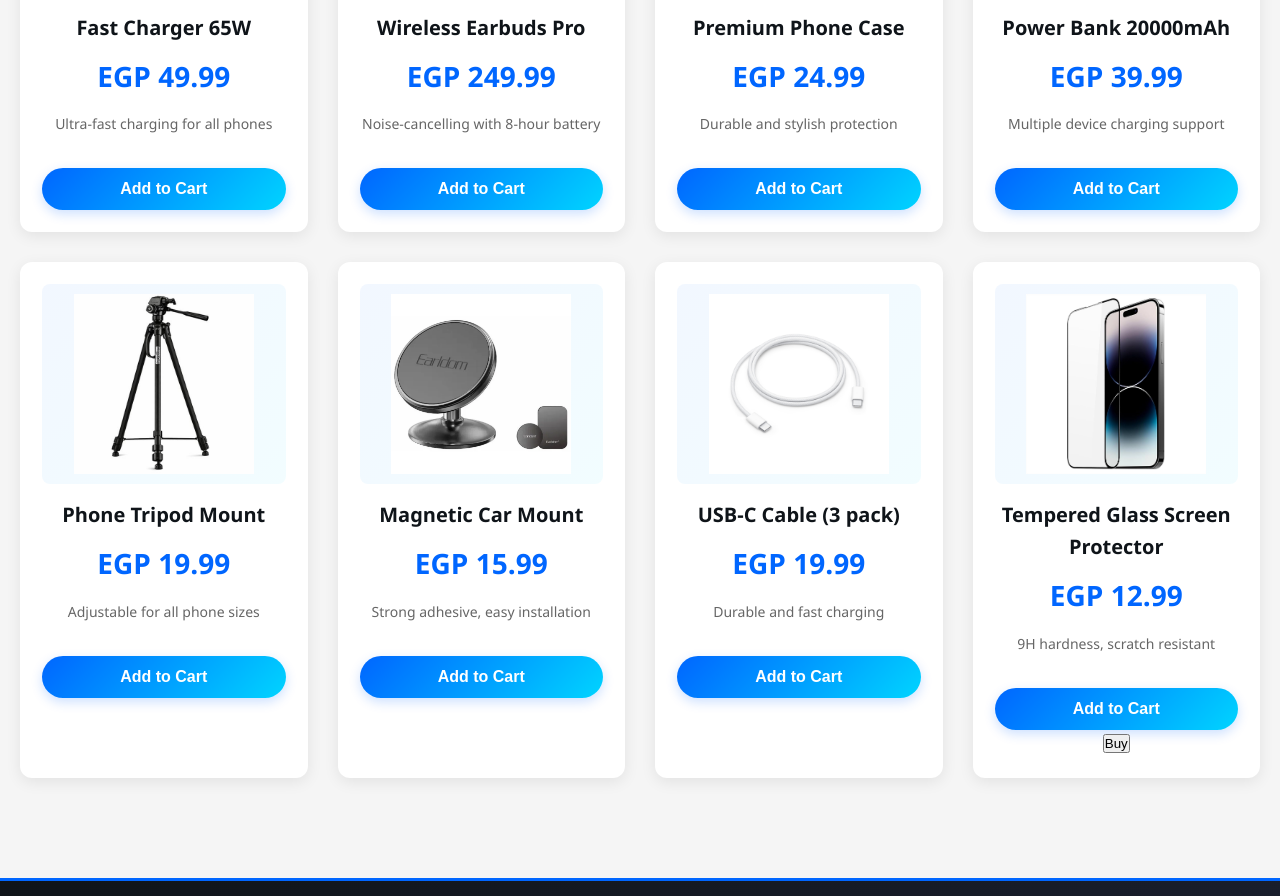
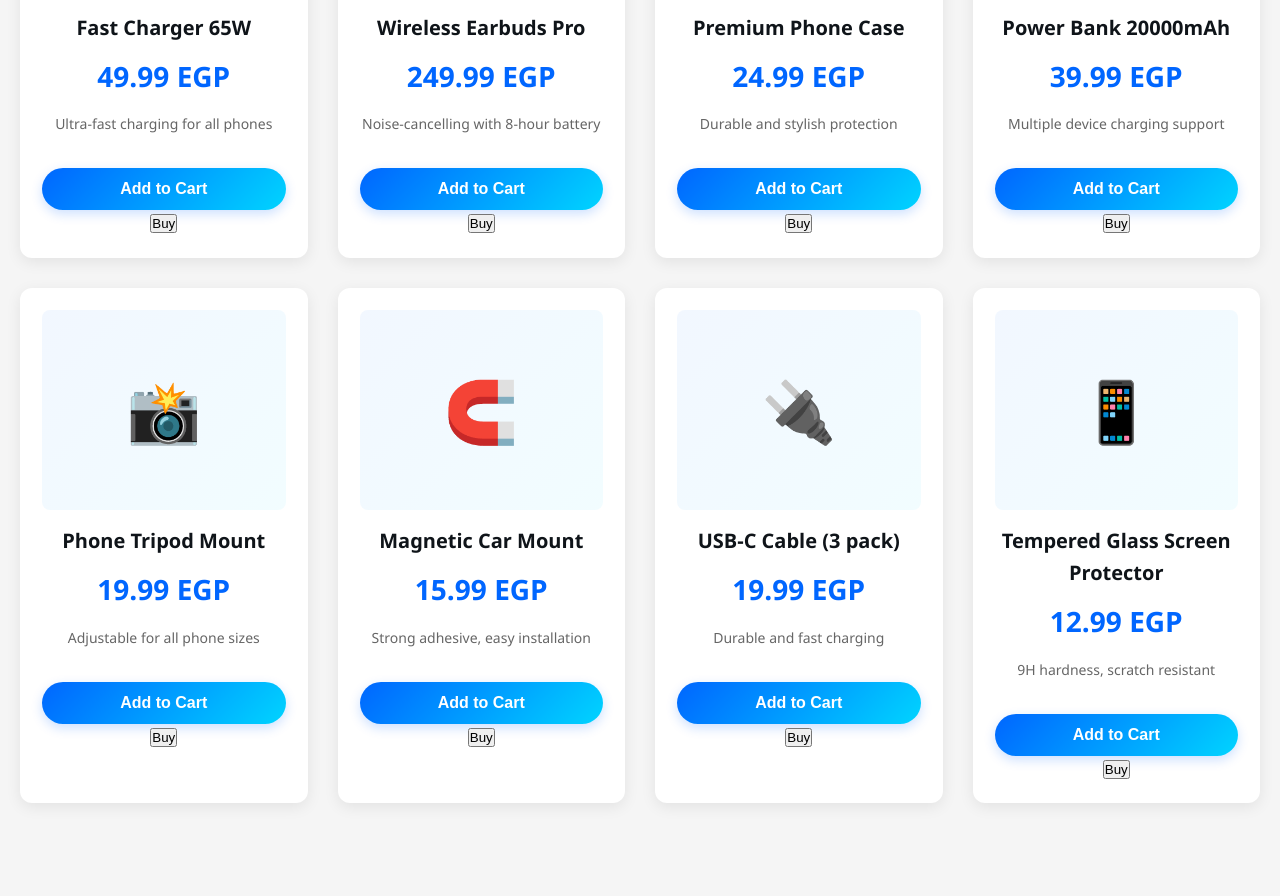
Before and after one commit to Mahmoud0999/phones-store, a plain HTML site: page accessories.html in a window 1280 px wide. Shown: the part 653-1549 px from the top of the page. Drawn offline with Linux system fonts and the light colour scheme.

Commit message:
Update product prices and image paths in HTML

```diff
--- a/accessories.html
+++ b/accessories.html
@@ -20,7 +20,7 @@
             <div class="modal-footer">
                 <div class="cart-summary">
                     <span>Total:</span>
-                    <span id="cart-total">EGP 0.00</span>
+                    <span id="cart-total">0.00 EGP</span>
                 </div>
                 <button class="checkout-btn" onclick="cart.checkout()">Proceed to Checkout</button>
             </div>
@@ -57,77 +57,86 @@
         <div class="products-grid">
             <div class="product-card">
                 <div class="product-image">
-                    <img src="charger.jpg" alt="Fast Charger" loading="lazy">
+                    <img src="images/charger.jpg" alt="Fast Charger">
                 </div>
                 <h3>Fast Charger 65W</h3>
-                <p class="price">EGP 49.99</p>
+                <p class="price">49.99 EGP</p>
                 <p class="description">Ultra-fast charging for all phones</p>
-                <button class="add-btn add-to-cart-btn">Add to Cart</button>
+                <div class="product-actions">
+                    <button class="add-btn add-to-cart-btn">Add to Cart</button>
+                    <button class="buy-btn">Buy</button>
+                </div>
             </div>
             <div class="product-card">
                 <div class="product-image">
-                    <img src="airpods.jpg" alt="AirPods Pro" loading="lazy">
+                    <img src="images/airpods.jpg" alt="AirPods Pro">
                 </div>
                 <h3>Wireless Earbuds Pro</h3>
-                <p class="price">EGP 249.99</p>
+                <p class="price">249.99 EGP</p>
                 <p class="description">Noise-cancelling with 8-hour battery</p>
-                <button class="add-btn add-to-cart-btn">Add to Cart</button>
+                <div class="product-actions">
+                    <button class="add-btn add-to-cart-btn">Add to Cart</button>
+                    <button class="buy-btn">Buy</button>
+                </div>
             </div>
             <div class="product-card">
-                <div class="product-image">
-                    <img src="iphone case.png" alt="Premium Phone Case" loading="lazy">
+                <div class="product-image">🛡️</div>
+                <h3>Premium Phone Case</h3>
+                <p class="price">24.99 EGP</p>
+                <p class="description">Durable and stylish protection</p>
+                <div class="product-actions">
+                    <button class="add-btn add-to-cart-btn">Add to Cart</button>
+                    <button class="buy-btn">Buy</button>
                 </div>
-                <h3>Premium Phone Case</h3>
-                <p class="price">EGP 24.99</p>
-                <p class="description">Durable and stylish protection</p>
-                <button class="add-btn add-to-cart-btn">Add to Cart</button>
             </div>
             <div class="product-card">
-                <div class="product-image">
-                    <img src="power bank.jpg" alt="Power Bank" loading="lazy">
+                <div class="product-image">🔋</div>
+                <h3>Power Bank 20000mAh</h3>
+                <p class="price">39.99 EGP</p>
+                <p class="description">Multiple device charging support</p>
+                <div class="product-actions">
+                    <button class="add-btn add-to-cart-btn">Add to Cart</button>
+                    <button class="buy-btn">Buy</button>
                 </div>
-                <h3>Power Bank 20000mAh</h3>
-                <p class="price">EGP 39.99</p>
-                <p class="description">Multiple device charging support</p>
-                <button class="add-btn add-to-cart-btn">Add to Cart</button>
             </div>
             <div class="product-card">
-                <div class="product-image">
-                    <img src="tripod mount.jpg" alt="Phone Tripod Mount" loading="lazy">
+                <div class="product-image">📸</div>
+                <h3>Phone Tripod Mount</h3>
+                <p class="price">19.99 EGP</p>
+                <p class="description">Adjustable for all phone sizes</p>
+                <div class="product-actions">
+                    <button class="add-btn add-to-cart-btn">Add to Cart</button>
+                    <button class="buy-btn">Buy</button>
                 </div>
-                <h3>Phone Tripod Mount</h3>
-                <p class="price">EGP 19.99</p>
-                <p class="description">Adjustable for all phone sizes</p>
-                <button class="add-btn add-to-cart-btn">Add to Cart</button>
             </div>
             <div class="product-card">
-                <div class="product-image">
-                    <img src="magnatic car mount.webp" alt="Magnetic Car Mount" loading="lazy">
+                <div class="product-image">🧲</div>
+                <h3>Magnetic Car Mount</h3>
+                <p class="price">15.99 EGP</p>
+                <p class="description">Strong adhesive, easy installation</p>
+                <div class="product-actions">
+                    <button class="add-btn add-to-cart-btn">Add to Cart</button>
+                    <button class="buy-btn">Buy</button>
                 </div>
-                <h3>Magnetic Car Mount</h3>
-                <p class="price">EGP 15.99</p>
-                <p class="description">Strong adhesive, easy installation</p>
-                <button class="add-btn add-to-cart-btn">Add to Cart</button>
             </div>
             <div class="product-card">
-                <div class="product-image">
-                    <img src="type c charger.jpg" alt="USB-C Cable (3 pack)" loading="lazy">
+                <div class="product-image">🔌</div>
+                <h3>USB-C Cable (3 pack)</h3>
+                <p class="price">19.99 EGP</p>
+                <p class="description">Durable and fast charging</p>
+                <div class="product-actions">
+                    <button class="add-btn add-to-cart-btn">Add to Cart</button>
+                    <button class="buy-btn">Buy</button>
                 </div>
-                <h3>USB-C Cable (3 pack)</h3>
-                <p class="price">EGP 19.99</p>
-                <p class="description">Durable and fast charging</p>
-                <button class="add-btn add-to-cart-btn">Add to Cart</button>
             </div>
             <div class="product-card">
-                <div class="product-image">
-                    <img src="glass screen.jpg" alt="Tempered Glass Screen Protector" loading="lazy">
-                </div>
+                <div class="product-image">📱</div>
                 <h3>Tempered Glass Screen Protector</h3>
-                <p class="price">EGP 12.99</p>
+                <p class="price">12.99 EGP</p>
                 <p class="description">9H hardness, scratch resistant</p>
-                <div class="card-actions">
-                  <button class="add-btn add-to-cart-btn">Add to Cart</button>
-                  <button class="buy-btn">Buy</button>
+                <div class="product-actions">
+                    <button class="add-btn add-to-cart-btn">Add to Cart</button>
+                    <button class="buy-btn">Buy</button>
                 </div>
             </div>
         </div>
```
